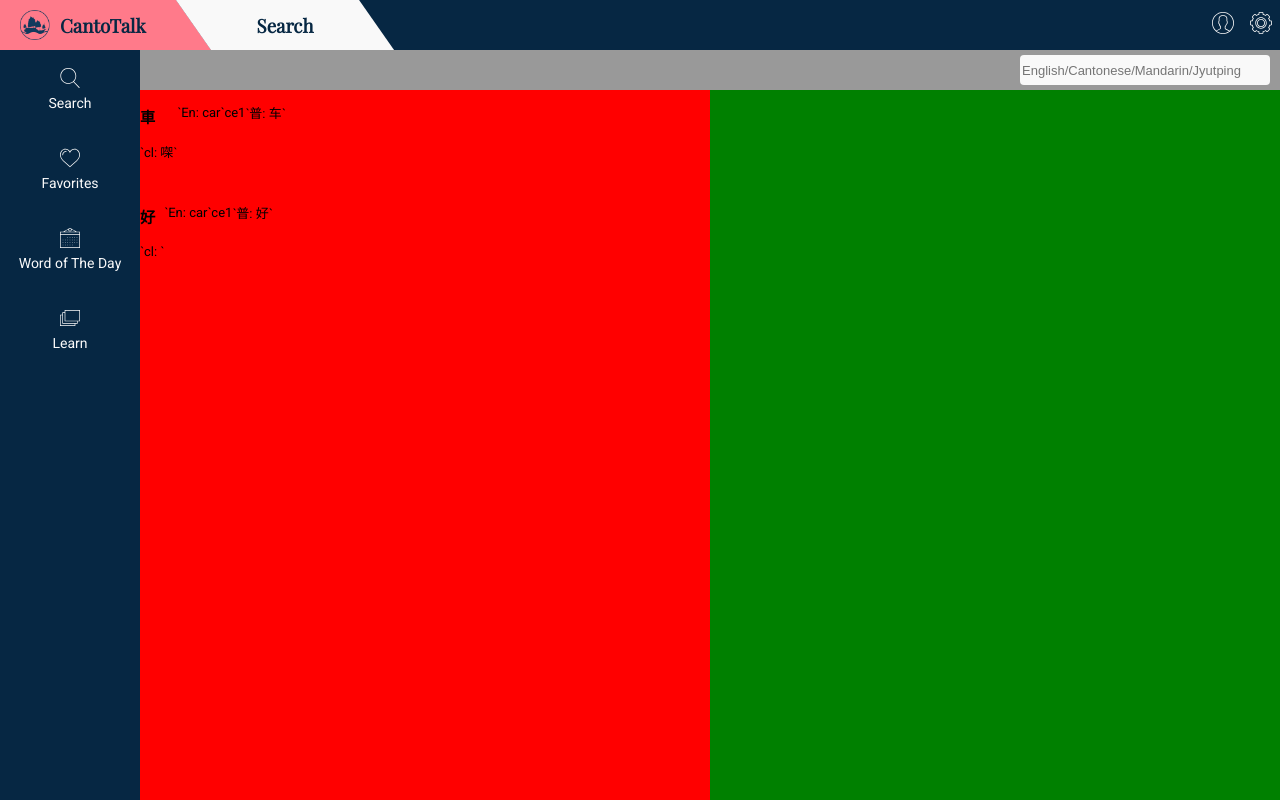
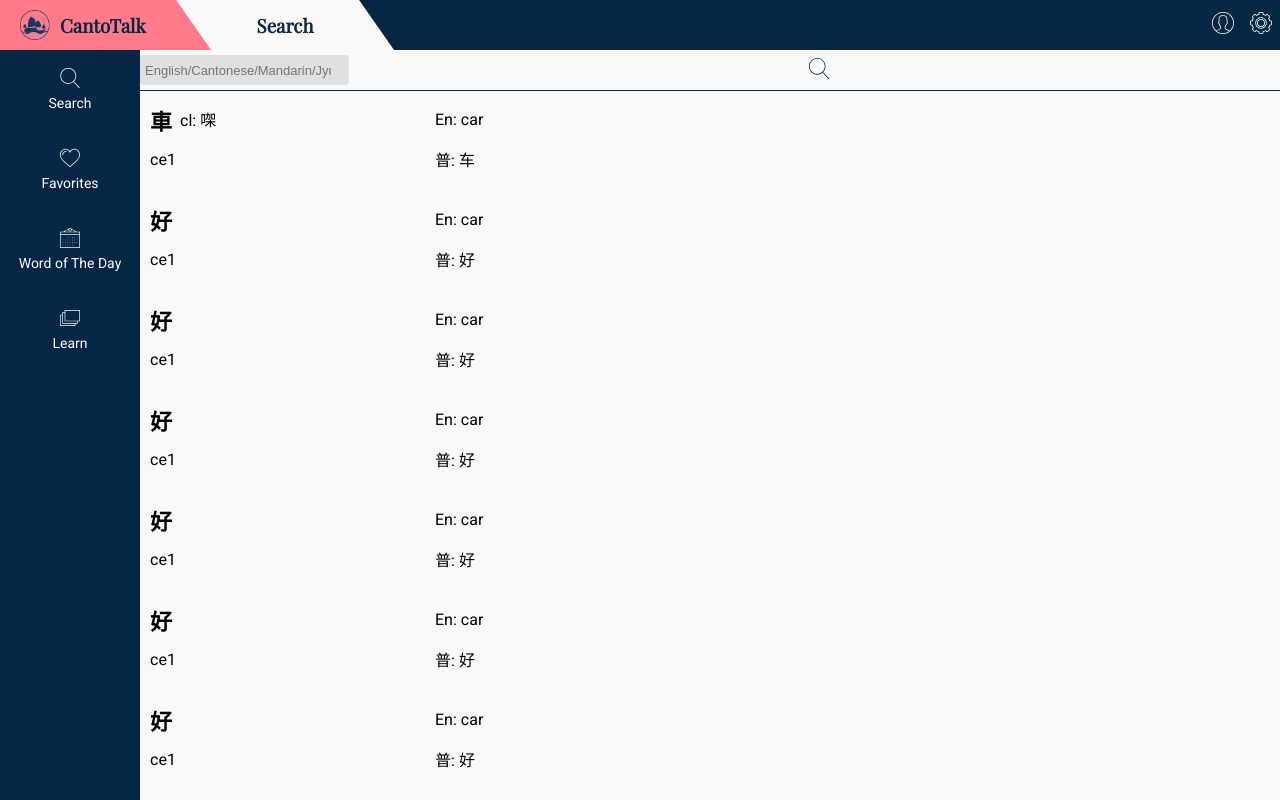
Before and after one commit to brimac1634/CantoWeb, a React (Create React App) app: page / in a window 1280 px wide. Built offline with nearby package versions, Linux system fonts and the light colour scheme.

Commit message:
Stylized the search bar more, and the entry rows

```diff
--- a/src/Components/EntriesList/EntriesList.js
+++ b/src/Components/EntriesList/EntriesList.js
@@ -7,7 +7,7 @@ const EntryList = ({entries}) => {
 	const placeholder = entriesHolder
 
 	return (
-		<div className='entry-list'>
+		<div className='entry-list' style={{overflowY: 'auto'}}>
 			{placeholder.map(entry => {
 				return (
 					<EntryRow
--- a/src/Components/EntriesList/EntryPlaceholder.js
+++ b/src/Components/EntriesList/EntryPlaceholder.js
@@ -15,4 +15,60 @@ export const entriesHolder = [
 		englishWord: 'car',
 		mandarinWord: '好'
 	},
+	{
+		entryID: 67,
+		cantoWord: '好',
+		jyutping: 'ce1',
+		classifier: '',
+		englishWord: 'car',
+		mandarinWord: '好'
+	},
+	{
+		entryID: 67,
+		cantoWord: '好',
+		jyutping: 'ce1',
+		classifier: '',
+		englishWord: 'car',
+		mandarinWord: '好'
+	},
+	{
+		entryID: 67,
+		cantoWord: '好',
+		jyutping: 'ce1',
+		classifier: '',
+		englishWord: 'car',
+		mandarinWord: '好'
+	},
+	{
+		entryID: 67,
+		cantoWord: '好',
+		jyutping: 'ce1',
+		classifier: '',
+		englishWord: 'car',
+		mandarinWord: '好'
+	},
+	{
+		entryID: 67,
+		cantoWord: '好',
+		jyutping: 'ce1',
+		classifier: '',
+		englishWord: 'car',
+		mandarinWord: '好'
+	},
+	{
+		entryID: 67,
+		cantoWord: '好',
+		jyutping: 'ce1',
+		classifier: '',
+		englishWord: 'car',
+		mandarinWord: '好'
+	},
+	{
+		entryID: 67,
+		cantoWord: '好',
+		jyutping: 'ce1',
+		classifier: '',
+		englishWord: 'car',
+		mandarinWord: '好'
+	},
 ];
--- a/src/Components/EntriesList/EntryRow/EntryRow.css
+++ b/src/Components/EntriesList/EntryRow/EntryRow.css
@@ -1,7 +1,37 @@
 .entry-row {
 	width: 100%;
-	height: 100px;
+	height: 80px;
 	display: flex;
 	flex-wrap: wrap;
 	flex-direction: row;
+	align-items: center;
+	padding: 10px;
 }
+
+.entry-row: after {
+	display: block;
+	content: "";
+	width: 100%;
+	height: 2px;
+	background-color: var(--cantoDarkBlue);
+	margin-top: 30px;
+}
+
+.entry-row > * {
+	width: 50%;
+	height: 50%;
+	text-align: left;
+	display: flex;
+	flex-direction: row;
+	justify-content: flex-start;
+	align-items: center;
+}
+
+.entry-row p {
+	font-size: 16px;
+}
+
+.top-left h3 {
+	font-size: 22px;
+	margin-right: 8px;
+}
--- a/src/Components/EntriesList/EntryRow/EntryRow.js
+++ b/src/Components/EntriesList/EntryRow/EntryRow.js
@@ -2,15 +2,22 @@ import React from 'react';
 import './EntryRow.css';
 
 const EntryRow = (props) => {
+
+	let clLabel = 'cl: '
+
+	if (props.classifier === '') {
+		clLabel = '';
+	}
+
 	return (
 		<div className='entry-row'>
 			<div className='top-left'>
 				<h3>{props.cantoWord}</h3>
-				<p>`cl: {props.classifier}`</p>
+				<p>{clLabel}{props.classifier}</p>
 			</div>
-			<p>`En: {props.englishWord}`</p>
-			<p>{props.jyutping}</p>
-			<p>`普: {props.mandarinWord}`</p>
+			<div><p>En: {props.englishWord}</p></div>
+			<div><p>{props.jyutping}</p></div>
+			<div><p>普: {props.mandarinWord}</p></div>
 		</div>
 	);
 }
--- a/src/Components/Icon/Icon.css
+++ b/src/Components/Icon/Icon.css
@@ -19,9 +19,9 @@
 	fill: #b0b0b0;
 }
 
-.icon:active svg,
+.icon:active .light,
 .icon:active p,
-.icon:focus svg,
+.icon:focus .light,
 .icon:focus p  {
 	color: var(--cantoPink);
 	fill: var(--cantoPink);
@@ -37,5 +37,12 @@ svg {
 	display: inline-block;
 	vertical-align: middle;
 	background: transparent;
+}
+
+.light {
 	fill: var(--cantoWhite);
 }
+
+.dark {
+	fill: var(--cantoDarkBlue);
+}
--- a/src/Components/Icon/Icon.js
+++ b/src/Components/Icon/Icon.js
@@ -5,9 +5,14 @@ import iconPaths from './selection.json';
 const Icon = (props) => {
 
 	let width = 20;
+	let iconStyle = 'light';
 
 	if (props.width != null) {
 		width = props.width
+	}
+
+	if (props.iconStyle === 'dark') {
+		iconStyle = 'dark';
 	}
 
 	function getPath(iconName) {
@@ -23,7 +28,7 @@ const Icon = (props) => {
 
 	return (
 		<a href='#' className='icon'>
-			<svg width={`${width}px`} height={`${width}px`} viewBox="0 0 1024 1024">
+			<svg className={iconStyle} width={`${width}px`} height={`${width}px`} viewBox="0 0 1024 1024">
 			    <path d={getPath(props.icon)}></path>
 			</svg>
 			<p>{props.title}</p>
--- a/src/Components/SearchBar/SearchBar.css
+++ b/src/Components/SearchBar/SearchBar.css
@@ -1,21 +1,40 @@
-.search-bar {
+.search-bar{
 	position: absolute;
+	top: 0;
+	right: 0;
 	width: 100%;
 	height: 40px;
-	background: #999;
+}
+
+.search-container {
+	width: 100%;
+	height: 100%;
 	display: flex;
+	justify-content: flex-end;
 	align-items: center;
-	justify-content: flex-end;
 }
 
 .search {
 	height: 30px;
-	width: 250px;
-	background: var(--cantoWhite);
+	width: 260px;
+	background: #e0e0e0;
 	border-radius: 4px;
 	border: none;
 	margin-right: 10px;
 	text-align: left;
 	outline: none;
 	font-size: 13px;
+	padding: 5px;
 }
+
+.search-icon * {
+	fill: var(--cantoDarkBlue);
+}
+
+.bottom-divider {
+	content: '';
+	display: block;
+	background: var(--cantoDarkBlue);
+	width: 100%;
+	height: 1px;
+}
--- a/src/Components/SearchBar/SearchBar.js
+++ b/src/Components/SearchBar/SearchBar.js
@@ -1,15 +1,20 @@
 import React from 'react';
 import './SearchBar.css';
+import Icon from '../Icon/Icon';
 
 const SearchBar = ( {searchField, searchChange} ) => {
 	return (
 		<div className='search-bar'>
+			<div className='search-container'>
 				<input
 					className='search'
 					type='search'
 					placeholder='English/Cantonese/Mandarin/Jyutping'
 					onChange={searchChange}
 				/>
+				<Icon iconStyle='dark' icon='search' width='30'/>
+			</div>
+			<div className='bottom-divider'></div>
 		</div>
 	);
 }
--- a/src/Containers/Search/Search.css
+++ b/src/Containers/Search/Search.css
@@ -1,3 +1,9 @@
+.search-bar {
+	position: absolute;
+	top: 0;
+	right: 0;
+}
+
 .split-container {
 	position: absolute;
 	height: calc(100% - 40px);
@@ -10,7 +16,6 @@
 }
 
 .entry-list {
-	background: red;
 	width: 50%;
 	height: 100%;
 }
@@ -18,5 +23,4 @@
 .entry-view {
 	width: 50%;
 	height: 100%;
-	background: green;
 }
--- a/src/Containers/Search/Search.js
+++ b/src/Containers/Search/Search.js
@@ -23,8 +23,8 @@ class Search extends Component {
 
 	render() {
 		return (
-			<div className='search'>
-				<SearchBar searchChange={this.handleSearch}/>
+			<div>
+				<SearchBar className='search-bar' searchChange={this.handleSearch}/>
 				<div className='split-container'>
 					<EntriesList className='entry-list'/>
 					<EntryView className='entry-view'/>
```
Lines whose indentation alone changed are shown as unchanged.
